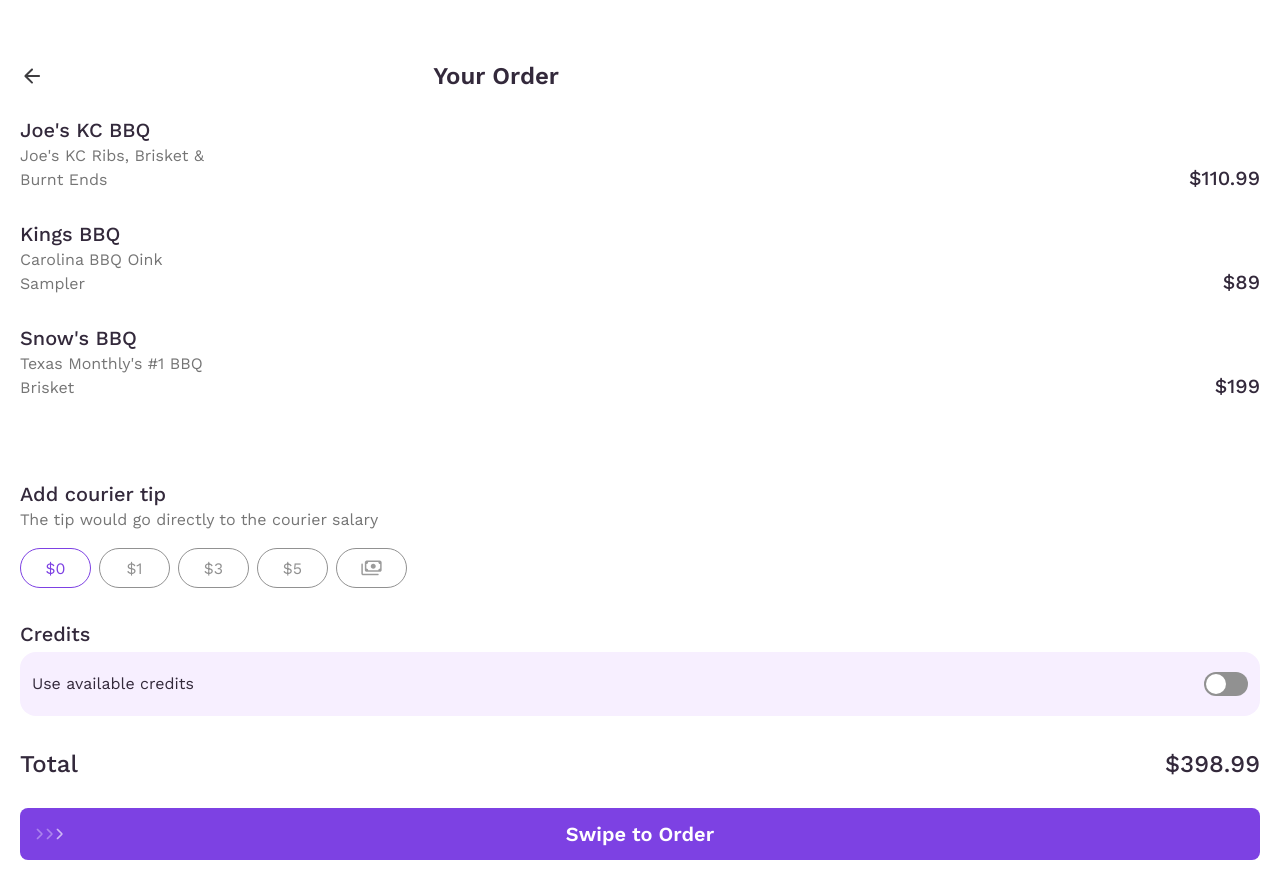
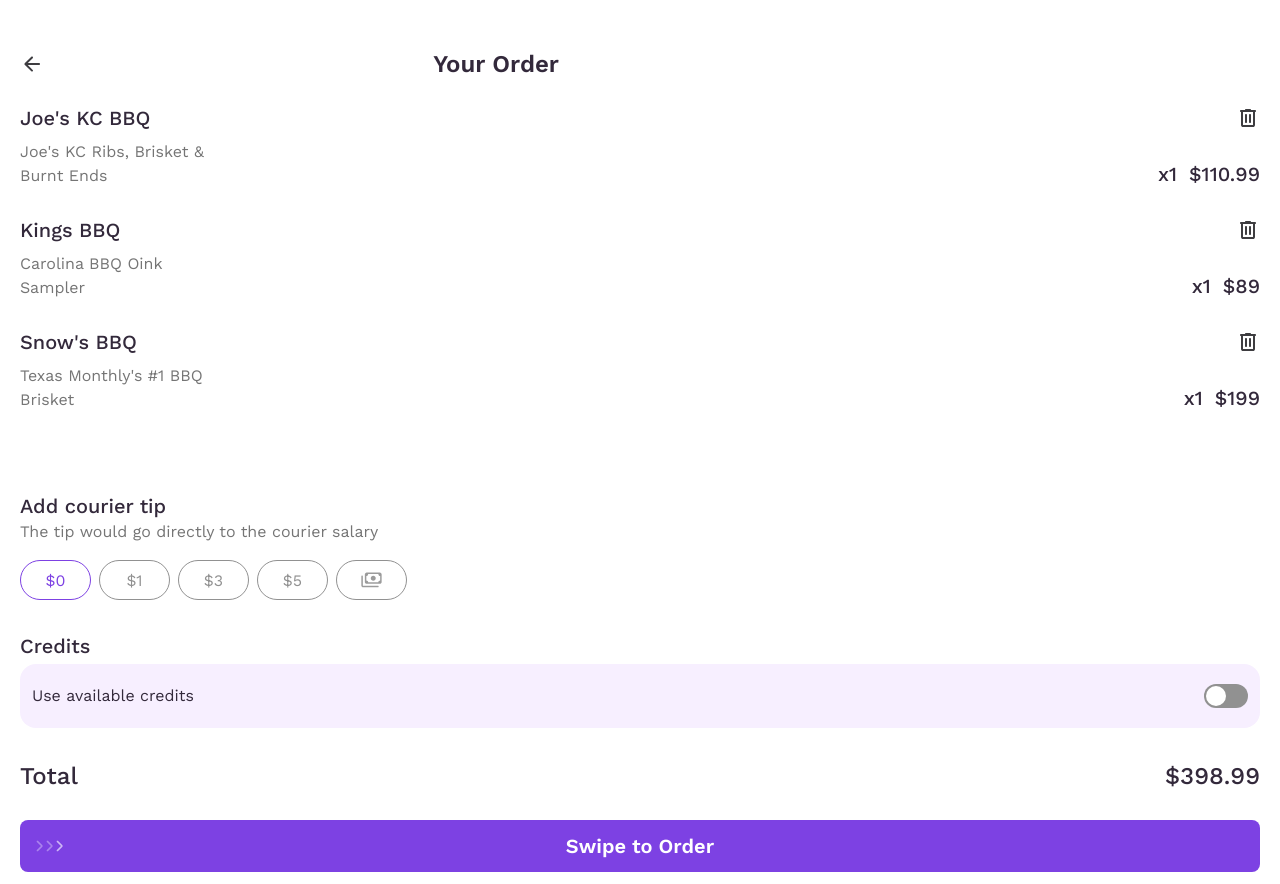
Before and after one commit to chingu-voyages/v50-tier2-team-12, a React (Vite) app: page /order in a window 1280 px wide. Built offline with nearby package versions, Linux system fonts and the light colour scheme.

Commit message:
add remove order button

```diff
--- a/src/components/Icons.jsx
+++ b/src/components/Icons.jsx
@@ -202,4 +202,31 @@
       </g>
     </svg>
   ),
+  trash: (props) => (
+    <svg
+      width='24'
+      height='24'
+      viewBox='0 0 24 24'
+      fill='none'
+      xmlns='http://www.w3.org/2000/svg'
+      {...props}
+    >
+      <mask
+        id='mask0_324_10657'
+        maskUnits='userSpaceOnUse'
+        x='0'
+        y='0'
+        width='24'
+        height='24'
+      >
+        <rect width='24' height='24' fill='#D9D9D9' />
+      </mask>
+      <g mask='url(#mask0_324_10657)'>
+        <path
+          d='M7 21C6.45 21 5.97917 20.8042 5.5875 20.4125C5.19583 20.0208 5 19.55 5 19V6C4.71667 6 4.47917 5.90417 4.2875 5.7125C4.09583 5.52083 4 5.28333 4 5C4 4.71667 4.09583 4.47917 4.2875 4.2875C4.47917 4.09583 4.71667 4 5 4H9C9 3.71667 9.09583 3.47917 9.2875 3.2875C9.47917 3.09583 9.71667 3 10 3H14C14.2833 3 14.5208 3.09583 14.7125 3.2875C14.9042 3.47917 15 3.71667 15 4H19C19.2833 4 19.5208 4.09583 19.7125 4.2875C19.9042 4.47917 20 4.71667 20 5C20 5.28333 19.9042 5.52083 19.7125 5.7125C19.5208 5.90417 19.2833 6 19 6V19C19 19.55 18.8042 20.0208 18.4125 20.4125C18.0208 20.8042 17.55 21 17 21H7ZM17 6H7V19H17V6ZM10 17C10.2833 17 10.5208 16.9042 10.7125 16.7125C10.9042 16.5208 11 16.2833 11 16V9C11 8.71667 10.9042 8.47917 10.7125 8.2875C10.5208 8.09583 10.2833 8 10 8C9.71667 8 9.47917 8.09583 9.2875 8.2875C9.09583 8.47917 9 8.71667 9 9V16C9 16.2833 9.09583 16.5208 9.2875 16.7125C9.47917 16.9042 9.71667 17 10 17ZM14 17C14.2833 17 14.5208 16.9042 14.7125 16.7125C14.9042 16.5208 15 16.2833 15 16V9C15 8.71667 14.9042 8.47917 14.7125 8.2875C14.5208 8.09583 14.2833 8 14 8C13.7167 8 13.4792 8.09583 13.2875 8.2875C13.0958 8.47917 13 8.71667 13 9V16C13 16.2833 13.0958 16.5208 13.2875 16.7125C13.4792 16.9042 13.7167 17 14 17Z'
+          fill='#1C1B1F'
+        />
+      </g>
+    </svg>
+  ),
 };
--- a/src/components/headings/PageHeading.jsx
+++ b/src/components/headings/PageHeading.jsx
@@ -7,7 +7,7 @@
   const goBack = () => navigate(-1);
 
   return (
-    <section className='grid grid-cols-3 mt-10 mb-6 relative'>
+    <section className='grid grid-cols-3 mt-7 mb-6 relative'>
       <button aria-label='go back' onClick={goBack} className=''>
         <Icons.back />
       </button>
--- a/src/components/order/Order.jsx
+++ b/src/components/order/Order.jsx
@@ -1,3 +1,6 @@
+import { useOrder } from '../../contexts/OrderContext';
+import { Icons } from '../Icons';
+
 export default function OrderList({ orders }) {
   if (!orders || orders.length === 0) {
     return (
@@ -15,13 +18,35 @@
   );
 }
 
-function OrderItem({ name, price, dsc }) {
+function OrderItem({ name, price, dsc, quantity, id }) {
+  const [_, dispatchOrder] = useOrder();
+
+  const removeOrder = (id) => {
+    if (!id) return;
+
+    dispatchOrder({
+      type: 'REMOVE_ORDER',
+      payload: id,
+    });
+  };
   return (
     <article className=''>
-      <h3 className='font-medium text-xl'>{name}</h3>
+      <div className='flex justify-between items-center mb-2'>
+        <h3 className='font-medium text-xl'>{name}</h3>
+        <button
+          aria-label='remove from order'
+          className='group'
+          onClick={() => removeOrder(id)}
+        >
+          <Icons.trash className='group-hover:active-link group-active:active-link' />
+        </button>
+      </div>
       <div className='flex justify-between items-end'>
         <p className='max-w-48 text-grey'>{dsc}</p>
-        <p className='font-medium text-xl'>${price}</p>
+        <p className='font-medium text-xl space-x-3'>
+          <span>x{quantity}</span>
+          <span>${price}</span>
+        </p>
       </div>
     </article>
   );
--- a/src/index.css
+++ b/src/index.css
@@ -1,11 +1,6 @@
 @tailwind base;
 @tailwind components;
 @tailwind utilities;
-
-.active-link {
-  filter: invert(46%) sepia(64%) saturate(7292%) hue-rotate(249deg)
-    brightness(90%) contrast(98%);
-}
 
 body {
   font-family: 'Work Sans', sans-serif;
@@ -35,6 +30,13 @@
   }
 }
 
+@layer utilities {
+  .active-link {
+    filter: invert(46%) sepia(64%) saturate(7292%) hue-rotate(249deg)
+      brightness(90%) contrast(98%);
+  }
+}
+
 /* not supported in firefox yet */
 @starting-style {
   dialog:where([open]) {
```
